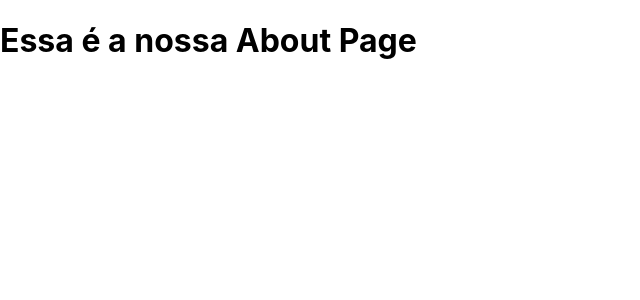
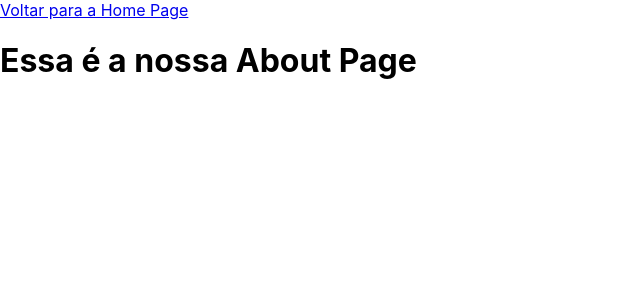
Before and after one commit to simone-art/curso-react-avanade, a React (Create React App) app: page /about in a window 1280 px wide. Shown: the top 300 px of the page, without its empty margins (0-640 px from the left). Built offline with nearby package versions, Linux system fonts and the light colour scheme.

Commit message:
Criados links para pages Home e About

```diff
--- a/src/pages/About.js
+++ b/src/pages/About.js
@@ -1,8 +1,10 @@
 import React from 'react';
+import {Link} from 'react-router-dom';
 
 const About = () => {
    return(
      <div>
+         <Link to='/'>Voltar para a Home Page</Link>
        <h1>Essa é a nossa About Page</h1>
      </div>
    )
--- a/src/pages/Home.js
+++ b/src/pages/Home.js
@@ -1,8 +1,10 @@
 import React from 'react';
+import {Link} from 'react-router-dom';
 
 const Home = () => {
    return(
      <div>
+     <Link to='/about'>Ir paga a página sobre</Link>
        <h1>Essa é a nossa Home Page</h1>
      </div>
    )
```
